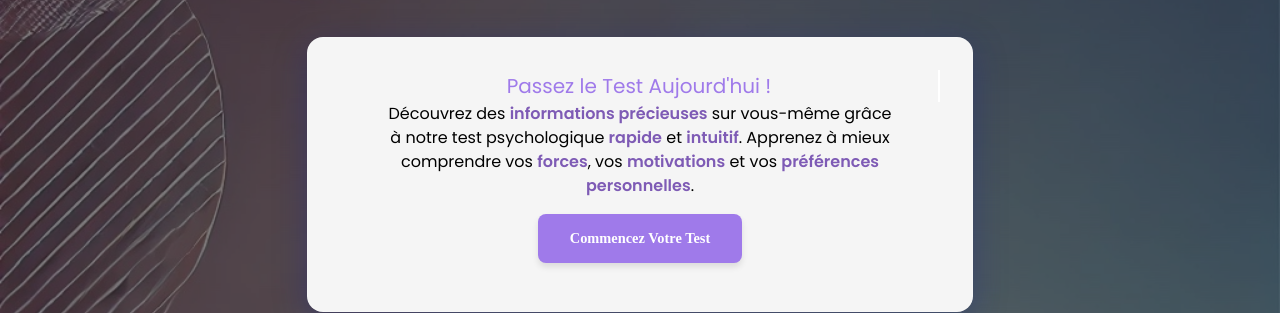
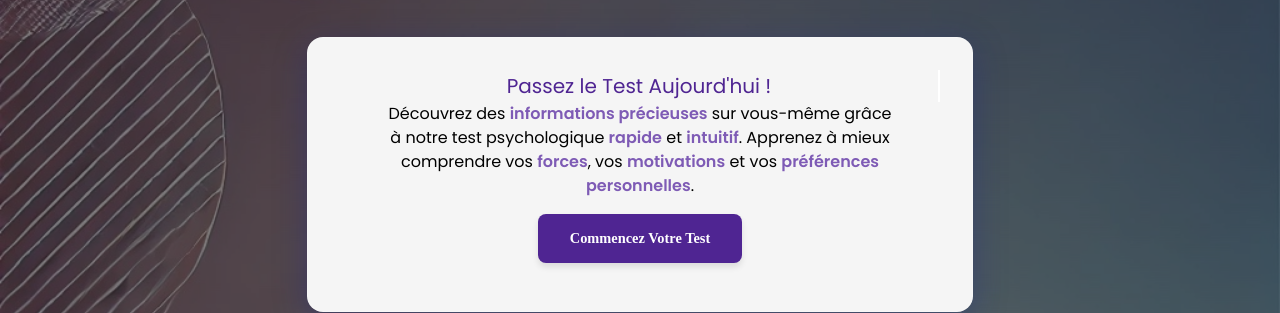
Before and after one commit to ohaddar/front_AME-EN-HARMONIE, a React (Vite) app: page / in a window 1280 px wide. Shown: the part 200-513 px from the top of the page. Built offline with nearby package versions, Linux system fonts and the light colour scheme; no server answers.

Commit message:
💄 update theme, override menu item styles

```diff
--- a/src/theme.ts
+++ b/src/theme.ts
@@ -3,7 +3,7 @@ import { createTheme } from "@mui/material/styles";
 const theme = createTheme({
   palette: {
     primary: {
-      main: "#9f7aea",
+      main: "rgb(79, 37, 146)",
       dark: "#7e5bb5",
     },
     secondary: {
@@ -25,7 +25,7 @@ const theme = createTheme({
       styleOverrides: {
         root: {
           color: "#f0f0f0",
-          backgroundColor: "#9f7aea",
+          backgroundColor: "rgb(79, 37, 146)",
           "&:hover": {
             backgroundColor: "#7e5bb5",
           },
@@ -37,6 +37,33 @@ const theme = createTheme({
         root: {
           color: "rgb(79, 37, 146)",
           padding: "0px",
+        },
+      },
+    },
+    MuiMenuItem: {
+      styleOverrides: {
+        root: {
+          color: "rgb(79, 37, 146)",
+          position: "relative",
+          transition: "color 0.4s ease",
+          "&::after": {
+            content: '""',
+            position: "absolute",
+            left: 0,
+            bottom: 2,
+            width: 0,
+            height: "2px",
+            backgroundColor: "rgb(79, 37, 146)",
+            transition: "width 0.4s ease, left 0.4s ease",
+          },
+          "&:hover": {
+            backgroundColor: "inherit",
+            fontWeight: "bold",
+            "&::after": {
+              width: "60%",
+              left: "20%",
+            },
+          },
         },
       },
     },
```
